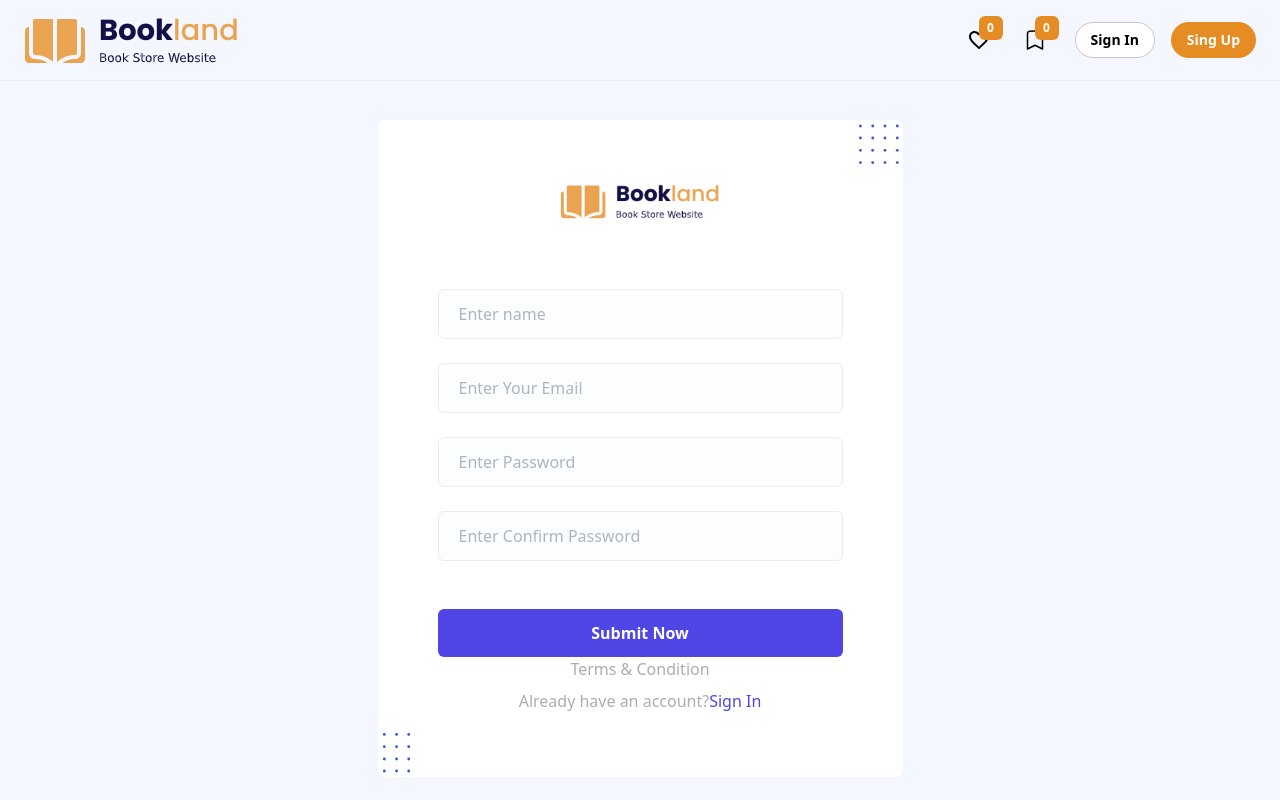
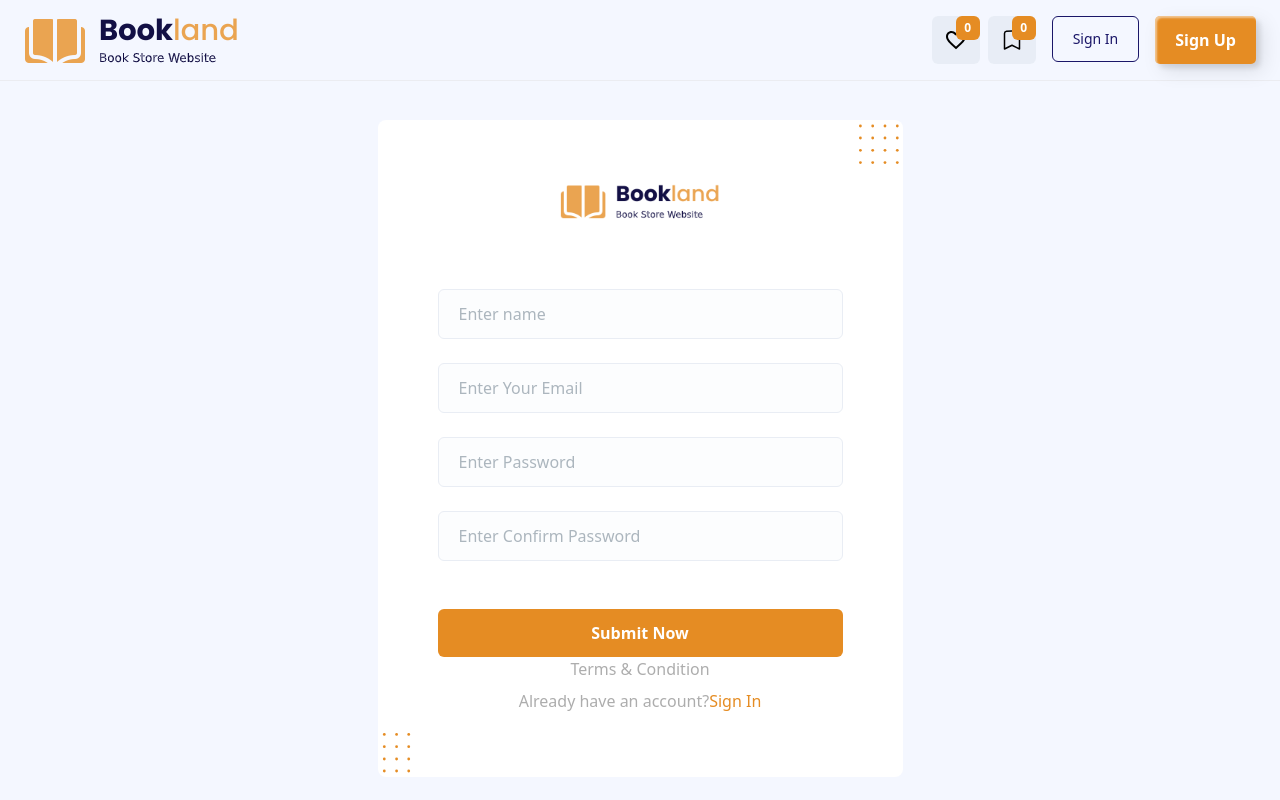
Before and after one commit to alamincoders/book-catalog-app, a React (Vite) app: page /signup in a window 1280 px wide. Shown: the top 800 px of the page. Built offline with nearby package versions, Linux system fonts and the light colour scheme.

Commit message:
book card & hero books added

```diff
--- a/src/components/screen/Hero.tsx
+++ b/src/components/screen/Hero.tsx
@@ -24,7 +24,7 @@ const Hero = () => {
                     <span className="ml-2 inline-block h-[1px] w-8 bg-body-color"></span>
                   </h6>
 
-                  <div className="flex items-center space-x-4 grayscale ">
+                  <div className="flex items-center space-x-4 grayscale blur-[2px] ">
                     <SingleImage
                       href="#"
                       imgSrc="https://cdn.tailgrids.com/2.0/image/assets/images/brands/ayroui.svg"
--- a/src/components/screen/HeroBook.tsx
+++ b/src/components/screen/HeroBook.tsx
@@ -45,11 +45,11 @@ const HeroBook = () => {
           33% OFF
         </span>
       </div>
-      <div>
-        <Link to="/">
+      <div className='space-x-6'>
+        <Link to="/allbooks">
           <PrimaryButton>All Books</PrimaryButton>
         </Link>{' '}
-        <Link to="/">
+        <Link to="/allbooks">
           <SecondaryButton>See Details</SecondaryButton>
         </Link>
       </div>
--- a/src/components/shared/Navbar.tsx
+++ b/src/components/shared/Navbar.tsx
@@ -2,6 +2,7 @@ import { Link } from 'react-router-dom';
 import logo from '../../assets/logo.png';
 import { useAppDispatch, useAppSelector } from '../../redux/app/hooks';
 import { userLoggedOut } from '../../redux/features/auth/authSlice';
+import { PrimaryButton, SecondaryButton } from '../ui/Button';
 import Container from '../ui/Container';
 
 const Navbar = () => {
@@ -70,7 +71,7 @@ const Navbar = () => {
                     <li>
                       <Link
                         to="/wishlist"
-                        className="flex items-center hover:bg-slate-50 text-black cursor-pointer relative p-3 rounded-md transition duration-200 ease-in-out"
+                        className="flex items-center bg-slate-200/60 hover:bg-slate-100 text-black cursor-pointer relative p-3 rounded-md transition duration-200 ease-in-out"
                       >
                         <svg
                           fill=""
@@ -88,7 +89,7 @@ const Navbar = () => {
                     </li>{' '}
                     <Link to="/reading">
                       {' '}
-                      <li className="flex items-center hover:bg-slate-50 text-black cursor-pointer relative p-3 rounded-md transition duration-200 ease-in-out">
+                      <li className="flex items-center bg-slate-200/60 hover:bg-slate-100 text-black cursor-pointer relative p-3 rounded-md transition duration-200 ease-in-out">
                         <svg
                           xmlns="http://www.w3.org/2000/svg"
                           fill="none"
@@ -114,21 +115,11 @@ const Navbar = () => {
 
                 {!email ? (
                   <div className="mt-12 lg:mt-0 flex space-x-4">
-                    <Link
-                      to="/login"
-                      className="relative flex h-9 w-full items-center justify-center px-4 before:absolute before:inset-0 before:rounded-full before:bg-white before:border text-black before:transition before:duration-300 hover:before:scale-105 active:duration-75 active:before:scale-95 sm:w-max"
-                    >
-                      <span className="relative text-sm font-semibold">
-                        Sign In
-                      </span>
+                    <Link to="/login">
+                      <SecondaryButton>Sign In</SecondaryButton>
                     </Link>{' '}
-                    <Link
-                      to="/signup"
-                      className="relative flex h-9 w-full items-center justify-center px-4 before:absolute before:inset-0 before:rounded-full before:bg-primary before:transition before:duration-300 hover:before:scale-105 active:duration-75 active:before:scale-95 sm:w-max"
-                    >
-                      <span className="relative text-sm font-semibold text-white">
-                        Sing Up
-                      </span>
+                    <Link to="/signup">
+                      <PrimaryButton>Sign Up</PrimaryButton>
                     </Link>
                   </div>
                 ) : (
--- a/src/components/ui/Button.tsx
+++ b/src/components/ui/Button.tsx
@@ -11,7 +11,7 @@ export const PrimaryButton = ({ children }: ButtonType) => {
 };
 export const SecondaryButton = ({ children }: ButtonType) => {
   return (
-    <button className="items-center text-secondary inline-flex text-sm font-medium justify-center ml-6 py-3 px-5 text-center capitalize align-middle z-[1] border border-secondary border-solid rounded-md overflow-hidden hover:bg-secondary hover:text-white duration-300 transition-colors ease-in-out">
+    <button className="items-center text-secondary inline-flex text-sm font-medium justify-center py-3 px-5 text-center capitalize align-middle z-[1] border border-secondary border-solid rounded-md overflow-hidden hover:bg-secondary hover:text-white duration-300 transition-colors ease-in-out">
       {children}
     </button>
   );
--- a/src/pages/BookDetails.tsx
+++ b/src/pages/BookDetails.tsx
@@ -1,7 +1,7 @@
 import { Helmet } from 'react-helmet';
+import { useParams } from 'react-router-dom';
 import CommentBox from '../components/screen/CommentBox';
 import DetailsBook from '../components/screen/DetailsBook';
-import { useParams } from 'react-router-dom';
 
 const BookDetails = () => {
   const { id } = useParams<{ id: string }>();
@@ -12,7 +12,6 @@ const BookDetails = () => {
         <title>Book Store - Details of book</title>
       </Helmet>
       <div>
-        <div></div>
         <div>
           <DetailsBook bookId={id!} />
           <CommentBox bookId={id!} />
--- a/src/pages/Signup.tsx
+++ b/src/pages/Signup.tsx
@@ -93,7 +93,7 @@ const Signup = () => {
                       type="text"
                       placeholder="Enter name"
                       {...register('name')}
-                      className="border-[#E9EDF4] w-full rounded-md border bg-[#FCFDFE] py-3 px-5 text-base text-body-color placeholder-[#ACB6BE] outline-none focus:border-indigo-600 focus-visible:shadow-none"
+                      className="border-[#E9EDF4] w-full rounded-md border bg-[#FCFDFE] py-3 px-5 text-base text-body-color placeholder-[#ACB6BE] outline-none focus:border-primary focus-visible:shadow-none"
                     />
                     {errors.name?.message && (
                       <p>{errors.name?.message as string}</p>
@@ -104,7 +104,7 @@ const Signup = () => {
                     <input
                       type="email"
                       placeholder="Enter Your Email"
-                      className="border-[#E9EDF4] w-full rounded-md border bg-[#FCFDFE] py-3 px-5 text-base text-body-color placeholder-[#ACB6BE] outline-none focus:border-indigo-600 focus-visible:shadow-none"
+                      className="border-[#E9EDF4] w-full rounded-md border bg-[#FCFDFE] py-3 px-5 text-base text-body-color placeholder-[#ACB6BE] outline-none focus:border-primary focus-visible:shadow-none"
                       {...register('email')}
                     />
                     {errors.email?.message && (
@@ -116,7 +116,7 @@ const Signup = () => {
                       type="password"
                       placeholder="Enter Password"
                       {...register('password')}
-                      className="border-[#E9EDF4] w-full rounded-md border bg-[#FCFDFE] py-3 px-5 text-base text-body-color placeholder-[#ACB6BE] outline-none focus:border-indigo-600 focus-visible:shadow-none"
+                      className="border-[#E9EDF4] w-full rounded-md border bg-[#FCFDFE] py-3 px-5 text-base text-body-color placeholder-[#ACB6BE] outline-none focus:border-primary focus-visible:shadow-none"
                     />
                     {errors.password?.message && (
                       <p>{errors.password?.message as string}</p>
@@ -127,7 +127,7 @@ const Signup = () => {
                       type="password"
                       placeholder="Enter Confirm Password"
                       {...register('confirmPassword')}
-                      className="border-[#E9EDF4] w-full rounded-md border bg-[#FCFDFE] py-3 px-5 text-base text-body-color placeholder-[#ACB6BE] outline-none focus:border-indigo-600 focus-visible:shadow-none"
+                      className="border-[#E9EDF4] w-full rounded-md border bg-[#FCFDFE] py-3 px-5 text-base text-body-color placeholder-[#ACB6BE] outline-none focus:border-primary focus-visible:shadow-none"
                     />
 
                     {errors.confirmPassword?.message && (
@@ -138,7 +138,7 @@ const Signup = () => {
                   <button
                     type="submit"
                     disabled={isLoading || isSuccess}
-                    className="mt-6 w-full inline-block text-base font-semibold rounded-md bg-indigo-600 text-white py-3 px-5 hover:bg-indigo-700 transition duration-200"
+                    className="mt-6 w-full inline-block text-base font-semibold rounded-md bg-primary text-white py-3 px-5 hover:bg-indigo-700 transition duration-200"
                   >
                     Submit Now
                   </button>
@@ -146,14 +146,14 @@ const Signup = () => {
 
                 <Link
                   to="/terms"
-                  className="mb-2 inline-block text-base text-[#adadad] hover:text-indigo-600 hover:underline"
+                  className="mb-2 inline-block text-base text-[#adadad] hover:text-primary hover:underline"
                 >
                   Terms & Condition
                 </Link>
 
                 <p className="text-base text-[#adadad]">
                   Already have an account?
-                  <Link to="/login" className="text-indigo-600 hover:underline">
+                  <Link to="/login" className="text-primary hover:underline">
                     Sign In
                   </Link>
                 </p>
@@ -172,112 +172,112 @@ const Signup = () => {
                         cy="38.6026"
                         r="1.39737"
                         transform="rotate(-90 1.39737 38.6026)"
-                        fill="#3056D3"
+                        fill="#E58C23"
                       />
                       <circle
                         cx="1.39737"
                         cy="1.99122"
                         r="1.39737"
                         transform="rotate(-90 1.39737 1.99122)"
-                        fill="#3056D3"
+                        fill="#E58C23"
                       />
                       <circle
                         cx="13.6943"
                         cy="38.6026"
                         r="1.39737"
                         transform="rotate(-90 13.6943 38.6026)"
-                        fill="#3056D3"
+                        fill="#E58C23"
                       />
                       <circle
                         cx="13.6943"
                         cy="1.99122"
                         r="1.39737"
                         transform="rotate(-90 13.6943 1.99122)"
-                        fill="#3056D3"
+                        fill="#E58C23"
                       />
                       <circle
                         cx="25.9911"
                         cy="38.6026"
                         r="1.39737"
                         transform="rotate(-90 25.9911 38.6026)"
-                        fill="#3056D3"
+                        fill="#E58C23"
                       />
                       <circle
                         cx="25.9911"
                         cy="1.99122"
                         r="1.39737"
                         transform="rotate(-90 25.9911 1.99122)"
-                        fill="#3056D3"
+                        fill="#E58C23"
                       />
                       <circle
                         cx="38.288"
                         cy="38.6026"
                         r="1.39737"
                         transform="rotate(-90 38.288 38.6026)"
-                        fill="#3056D3"
+                        fill="#E58C23"
                       />
                       <circle
                         cx="38.288"
                         cy="1.99122"
                         r="1.39737"
                         transform="rotate(-90 38.288 1.99122)"
-                        fill="#3056D3"
+                        fill="#E58C23"
                       />
                       <circle
                         cx="1.39737"
                         cy="26.3057"
                         r="1.39737"
                         transform="rotate(-90 1.39737 26.3057)"
-                        fill="#3056D3"
+                        fill="#E58C23"
                       />
                       <circle
                         cx="13.6943"
                         cy="26.3057"
                         r="1.39737"
                         transform="rotate(-90 13.6943 26.3057)"
-                        fill="#3056D3"
+                        fill="#E58C23"
                       />
                       <circle
                         cx="25.9911"
                         cy="26.3057"
                         r="1.39737"
                         transform="rotate(-90 25.9911 26.3057)"
-                        fill="#3056D3"
+                        fill="#E58C23"
                       />
                       <circle
                         cx="38.288"
                         cy="26.3057"
                         r="1.39737"
                         transform="rotate(-90 38.288 26.3057)"
-                        fill="#3056D3"
+                        fill="#E58C23"
                       />
                       <circle
                         cx="1.39737"
                         cy="14.0086"
                         r="1.39737"
                         transform="rotate(-90 1.39737 14.0086)"
-                        fill="#3056D3"
+                        fill="#E58C23"
                       />
                       <circle
                         cx="13.6943"
                         cy="14.0086"
                         r="1.39737"
                         transform="rotate(-90 13.6943 14.0086)"
-                        fill="#3056D3"
+                        fill="#E58C23"
                       />
                       <circle
                         cx="25.9911"
                         cy="14.0086"
                         r="1.39737"
                         transform="rotate(-90 25.9911 14.0086)"
-                        fill="#3056D3"
+                        fill="#E58C23"
                       />
                       <circle
                         cx="38.288"
                         cy="14.0086"
                         r="1.39737"
                         transform="rotate(-90 38.288 14.0086)"
-                        fill="#3056D3"
+                        fill="#E58C23"
                       />
                     </svg>
                   </span>
@@ -294,84 +294,84 @@ const Signup = () => {
                         cy="25.9912"
                         r="1.39737"
                         transform="rotate(-90 2.288 25.9912)"
-                        fill="#3056D3"
+                        fill="#E58C23"
                       />
                       <circle
                         cx="14.5849"
                         cy="25.9911"
                         r="1.39737"
                         transform="rotate(-90 14.5849 25.9911)"
-                        fill="#3056D3"
+                        fill="#E58C23"
                       />
                       <circle
                         cx="26.7216"
                         cy="25.9911"
                         r="1.39737"
                         transform="rotate(-90 26.7216 25.9911)"
-                        fill="#3056D3"
+                        fill="#E58C23"
                       />
                       <circle
                         cx="2.288"
                         cy="13.6944"
                         r="1.39737"
                         transform="rotate(-90 2.288 13.6944)"
-                        fill="#3056D3"
+                        fill="#E58C23"
                       />
                       <circle
                         cx="14.5849"
                         cy="13.6943"
                         r="1.39737"
                         transform="rotate(-90 14.5849 13.6943)"
-                        fill="#3056D3"
+                        fill="#E58C23"
                       />
                       <circle
                         cx="26.7216"
                         cy="13.6943"
                         r="1.39737"
                         transform="rotate(-90 26.7216 13.6943)"
-                        fill="#3056D3"
+                        fill="#E58C23"
                       />
                       <circle
                         cx="2.288"
                         cy="38.0087"
                         r="1.39737"
                         transform="rotate(-90 2.288 38.0087)"
-                        fill="#3056D3"
+                        fill="#E58C23"
                       />
                       <circle
                         cx="2.288"
                         cy="1.39739"
                         r="1.39737"
                         transform="rotate(-90 2.288 1.39739)"
-                        fill="#3056D3"
+                        fill="#E58C23"
                       />
                       <circle
                         cx="14.5849"
                         cy="38.0089"
                         r="1.39737"
                         transform="rotate(-90 14.5849 38.0089)"
-                        fill="#3056D3"
+                        fill="#E58C23"
                       />
                       <circle
                         cx="26.7216"
                         cy="38.0089"
                         r="1.39737"
                         transform="rotate(-90 26.7216 38.0089)"
-                        fill="#3056D3"
+                        fill="#E58C23"
                       />
                       <circle
                         cx="14.5849"
                         cy="1.39761"
                         r="1.39737"
                         transform="rotate(-90 14.5849 1.39761)"
-                        fill="#3056D3"
+                        fill="#E58C23"
                       />
                       <circle
                         cx="26.7216"
                         cy="1.39761"
                         r="1.39737"
                         transform="rotate(-90 26.7216 1.39761)"
-                        fill="#3056D3"
+                        fill="#E58C23"
                       />
                     </svg>
                   </span>
--- a/src/routes/index.tsx
+++ b/src/routes/index.tsx
@@ -6,10 +6,10 @@ import Books from '../pages/Books';
 import BookForm from '../pages/CreateBook';
 import ErrorPage from '../pages/ErrorPage';
 import Login from '../pages/Login';
+import Profile from '../pages/Profile';
 import Signup from '../pages/Signup';
+import UpdateBook from '../pages/UpdateBook';
 import PrivateRoute from './PrivateRoute';
-import UpdateBook from '../pages/UpdateBook';
-import Profile from '../pages/Profile';
 
 const router = createBrowserRouter([
   {
```
Also changed, not shown: src/components/screen/TopBooks.tsx (+13 -15 lines), src/components/screen/TrendyBooks.tsx (+31 -29 lines), src/components/shared/BookCard.tsx (+12 -9 lines), src/pages/Login.tsx (+31 -31 lines), src/assets/books/book.png (added).
